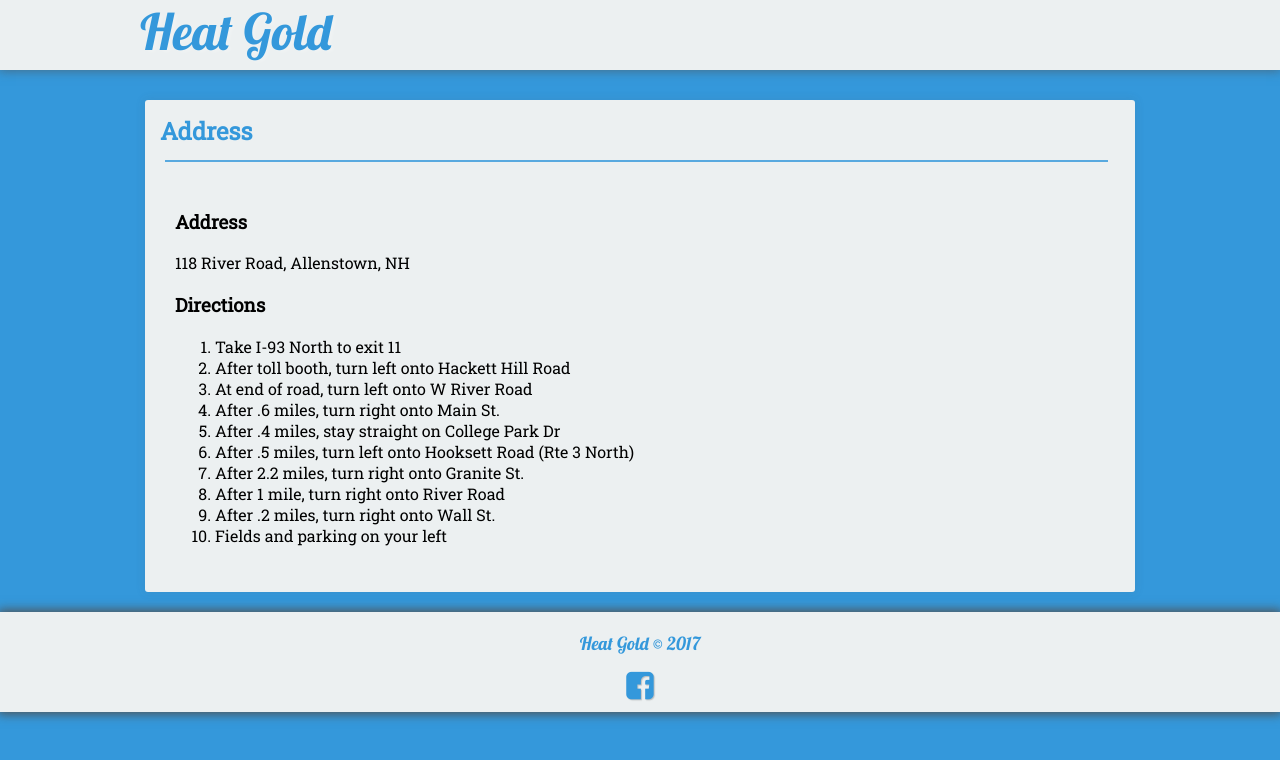
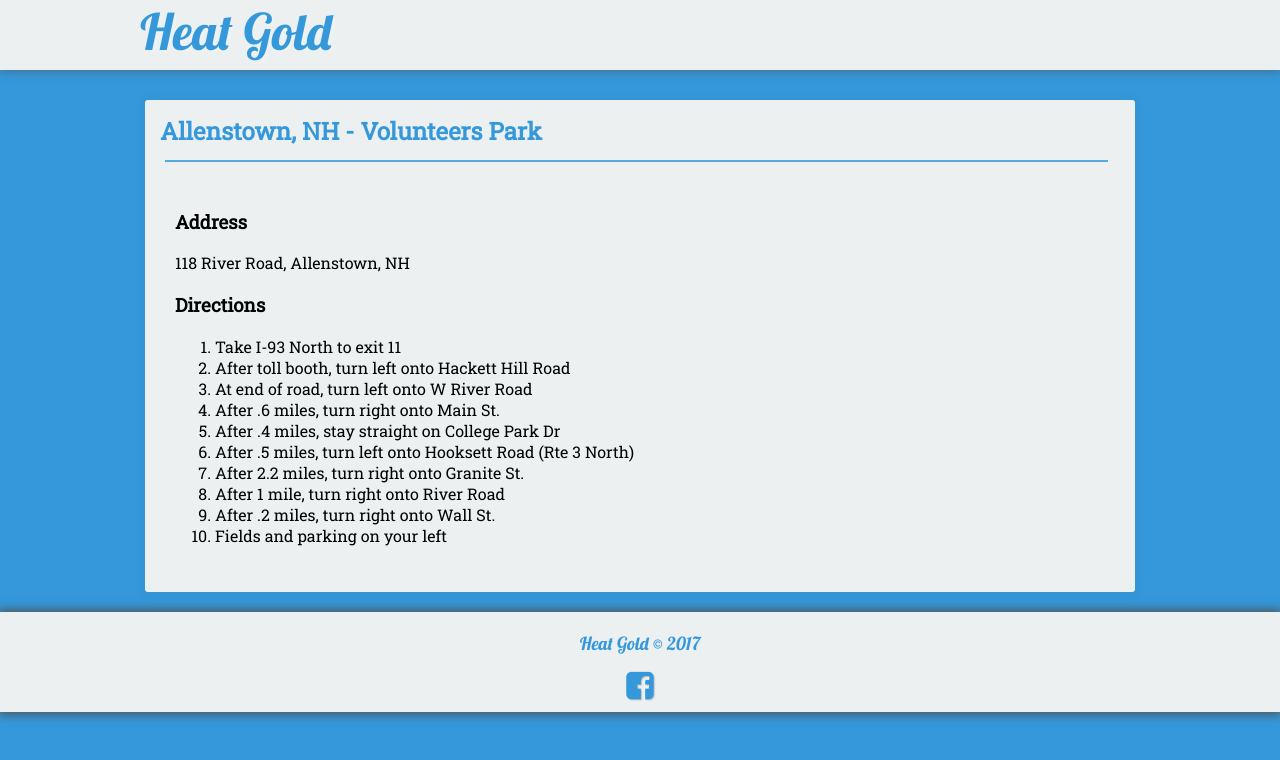
Before and after one commit to seanmerrow/ecf, a Jekyll site: the page built from fields/volunteers.md, in a window 1280 px wide. Shown: the top 760 px of the page. Built offline with Jekyll 4.4.1, drawn with Linux system fonts in a browser that asks for light colours; nearby versions of some CDN libraries; our own code applies the rules of GitHub Pages for plain Markdown files.

Commit message:
Update volunteers.md

```diff
--- a/fields/volunteers.md
+++ b/fields/volunteers.md
@@ -1,6 +1,6 @@
 ---
-Layout: post
-Title: Allenstown, NH - Volunteers Park
+layout: post
+title: Allenstown, NH - Volunteers Park
 ---
 ### Address
 118 River Road, Allenstown, NH
```
